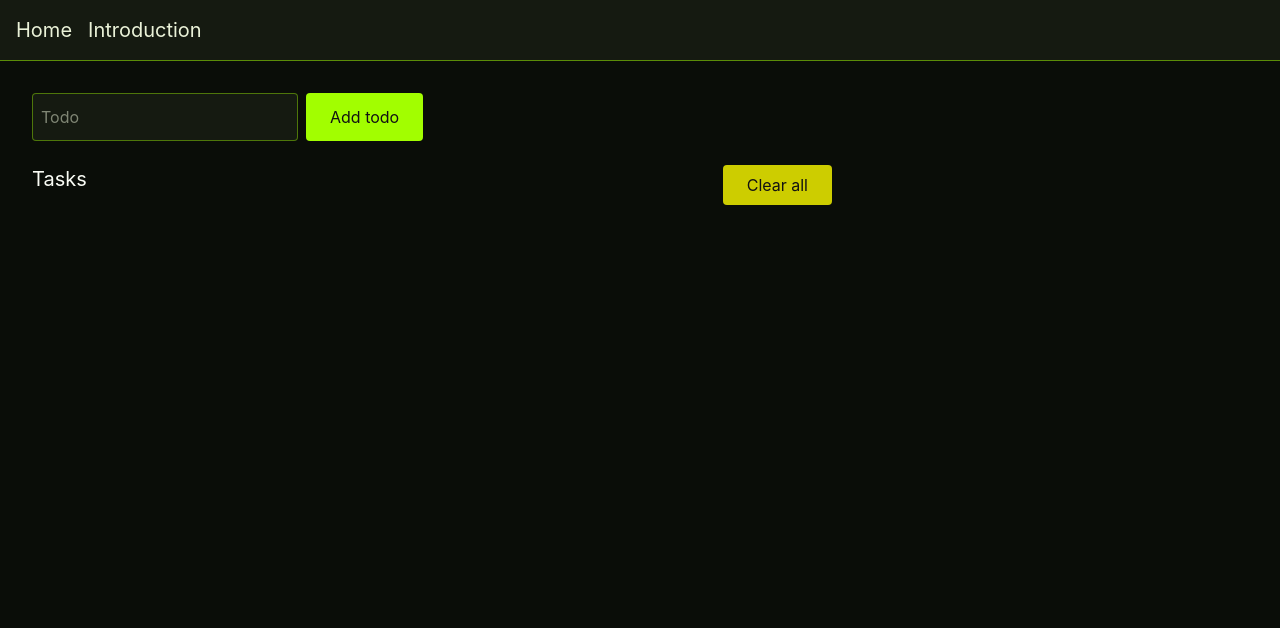
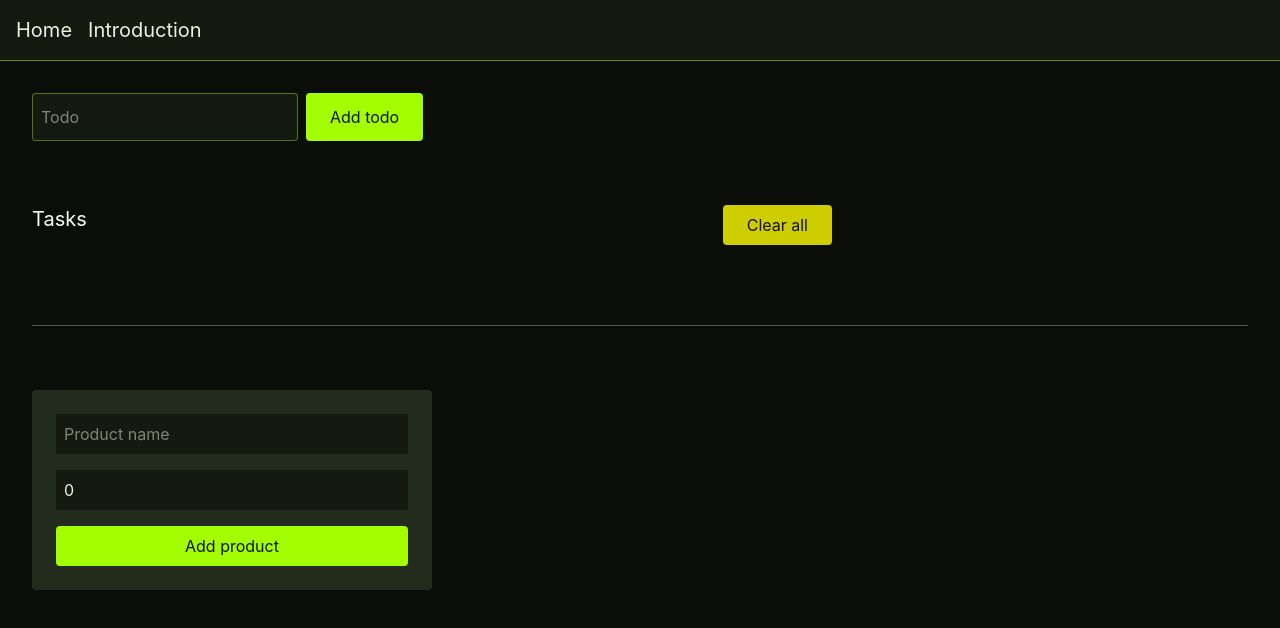
Before and after one commit to Bijay-Codes/Build-to-learn, a React (Vite) app: page /action-state in a window 1280 px wide. Shown: the top 628 px of the page. Built offline with nearby package versions, Linux system fonts and the light colour scheme.

Commit message:
practiced use reducer function usage by making an simple shopping cart project

```diff
--- a/src/Problems/ReactPractice/UseActionState.tsx
+++ b/src/Problems/ReactPractice/UseActionState.tsx
@@ -1,4 +1,5 @@
 import { useActionState } from "react";
+import ShoppingCart from "./UseReducer";
 
 interface ActionStateData {
     err: string | null;
@@ -19,7 +20,7 @@ async function formFunction(prev: ActionStateData, formData: FormData | 'clear')
 export default function ActionStateDemo() {
     const [form, modifyTodo, isPending] = useActionState(formFunction, { err: '', todo: [] });
     return (
-        <main className="flex flex-col gap-6 transition-colors duration-300 ease-in-out">
+        <main className="flex flex-col gap-16 transition-colors duration-300 ease-in-out">
             <form action={modifyTodo} className="flex gap-2">
                 <input disabled={isPending}
                     type="text" name="text-inp"
@@ -52,6 +53,8 @@ export default function ActionStateDemo() {
                     {form.todo.map((item: string) => <span className="bg-surface-bg text-surface-fg w-fit min-w-30 p-4">{item}</span>)}
                 </div>
             </div>
+            <hr className="opacity-30" />
+            <ShoppingCart />
         </main>
     );
 }
--- /dev/null
+++ b/src/Problems/ReactPractice/UseReducer.tsx
@@ -0,0 +1,149 @@
+import { useReducer } from "react"
+
+function dispatchHandler(prev: CartState, dispatchAction: DispatchAction) {
+    switch (dispatchAction.type) {
+        case ('INC'):
+            return {
+                ...prev,
+                cart: prev.cart.map(
+                    prod =>
+                        prod.id === dispatchAction.id
+                            ? { ...prod, quantity: prod.quantity + dispatchAction.changes } : prod
+                )
+            };
+        case ('DEC'):
+            return {
+                ...prev,
+                cart: prev.cart.map(
+                    prod =>
+                        prod.id === dispatchAction.id && (prod.quantity > 1)
+                            ? { ...prod, quantity: prod.quantity - dispatchAction.changes } : prod
+                )
+            };
+        case ('ADD'):
+            if (!dispatchAction.name || !dispatchAction.id || !dispatchAction.price) throw new Error('No id or name provided');
+            return {
+                ...prev, cart: [...prev.cart, { id: dispatchAction.id, name: dispatchAction.name, quantity: 1 }],
+                prices: {
+                    ...prev.prices,
+                    [dispatchAction.id]: { id: dispatchAction.id, price: dispatchAction.price }
+                }
+            };
+        case ('REM'):
+            return { ...prev, cart: prev.cart.filter(prod => prod.id !== dispatchAction.id) };
+
+        default: return prev
+    }
+}
+
+const initialCartState = {
+    cart: [],
+    prices: {},
+    discounts: {},
+}
+
+
+type Discounts = {
+    id: string,
+    percent: number;
+}
+
+type Cart = {
+    id: string,
+    name: string,
+    quantity: number;
+}
+
+type Prices = {
+    id: string,
+    price: number
+}
+
+interface CartState {
+    cart: Cart[],
+    prices: Record<string, Prices>,
+    discounts: Record<string, Discounts>
+}
+
+function addProductDispatchHandler(prev: InitialProdInputState, dispatchAction: ProdDispatchHandler) {
+    switch (dispatchAction.type) {
+        case ('UPD'):
+
+            return {
+                ...prev, [dispatchAction.feild]: { ...prev[dispatchAction.feild], val: dispatchAction.val }
+            }
+    }
+}
+type InitialProdInputState = {
+    prodName: { val: string, err: string },
+    prodPrice: { val: number, err: string }
+}
+
+type ProdDispatchHandler = {
+    type: 'UPD',
+    feild: keyof InitialProdInputState,
+    val: string | number,
+}
+type DispatchAction = {
+    type: 'INC' | 'DEC' | 'REM' | 'ADD'
+    name?: string,
+    price?: number;
+    id: string,
+    changes: number;
+}
+
+
+export default function ShoppingCart() {
+    const [cartObj, dispatch] = useReducer(dispatchHandler, initialCartState);
+    const [prodDetails, dispatchProd] = useReducer(addProductDispatchHandler, { prodName: { val: '', err: '' }, prodPrice: { val: 0, err: '' } });
+    return (
+        <section>
+            <section>
+                <div className="bg-surface-muted-bg p-6 flex flex-col gap-4 rounded max-w-100">
+                    <input type="text" name="prod-name"
+                        className="bg-surface-bg text-surface-fg p-2 focus:outline-accent-bg/50 focus:outline"
+                        value={prodDetails.prodName.val}
+                        placeholder="Product name"
+                        onChange={(e) => dispatchProd({ type: 'UPD', feild: 'prodName', val: e.target.value })} />
+                    <input type="number" name="price"
+                        placeholder="price"
+                        className="bg-surface-bg text-surface-fg p-2 focus:outline-accent-bg/50 focus:outline"
+                        value={prodDetails.prodPrice.val}
+                        onChange={(e) => dispatchProd({ type: 'UPD', feild: 'prodPrice', val: e.target.value })} />
+                    <button
+                        className="bg-accent-bg text-accent-fg rounded py-2 px-4"
+                        onClick={() => {
+                            if (!prodDetails.prodName || prodDetails.prodPrice.val <= 0) return
+                            dispatch({ type: 'ADD', name: prodDetails.prodName.val, price: prodDetails.prodPrice.val, id: crypto.randomUUID(), changes: 0 }
+                            )
+                        }}>
+                        Add product
+                    </button>
+                </div>
+            </section>
+            <main className="flex flex-wrap gap-6 mt-4">
+                {cartObj.cart.map((prod, i) => (
+                    <article
+                        className="bg-surface-bg text-surface-fg min-w-40 h-40 outline outline-accent-bg/20 flex flex-col gap-2 items-center justify-center"
+                        key={i}>
+
+                        <h1>Name : <span className="text-xl">{prod.name}</span></h1>
+                        <span>qty : {prod.quantity}</span>
+
+                        <span>price : {(cartObj.prices[prod.id].price) * prod.quantity}</span>
+                        <div className="flex gap-4">
+                            <button className="bg-warning-color text-warning-fg rounded h-6 w-6 inline-flex justify-center items-center"
+                                onClick={() => dispatch({ type: 'DEC', id: prod.id, changes: 1 })}>
+                                -
+                            </button>
+                            <button className="bg-success-color text-success-fg rounded h-6 w-6 inline-flex justify-center items-center" onClick={() => dispatch({ type: 'INC', id: prod.id, changes: 1 })}>
+                                +
+                            </button>
+                        </div>
+                    </article>
+                )
+                )}
+            </main>
+        </section>
+    )
+}
```
